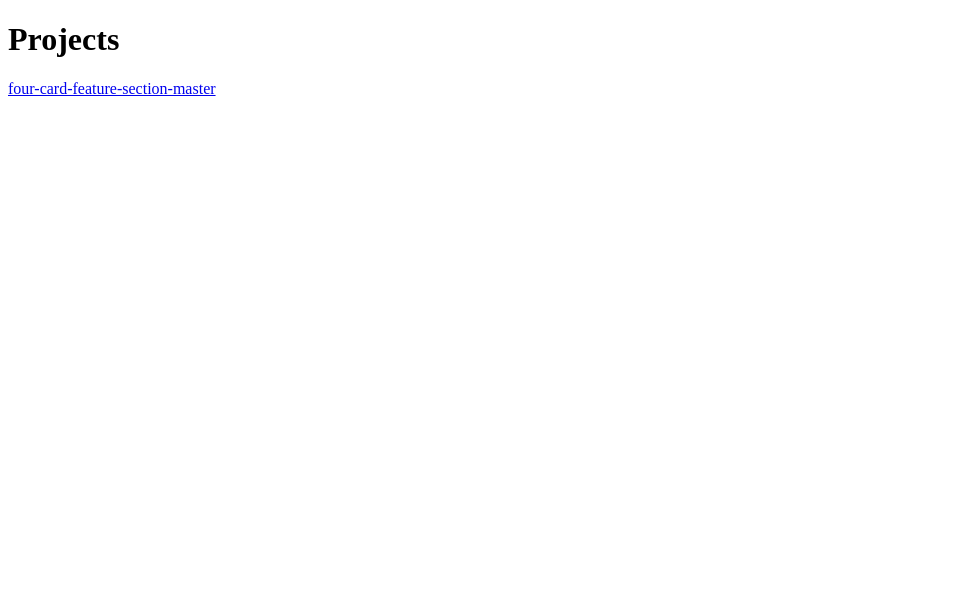
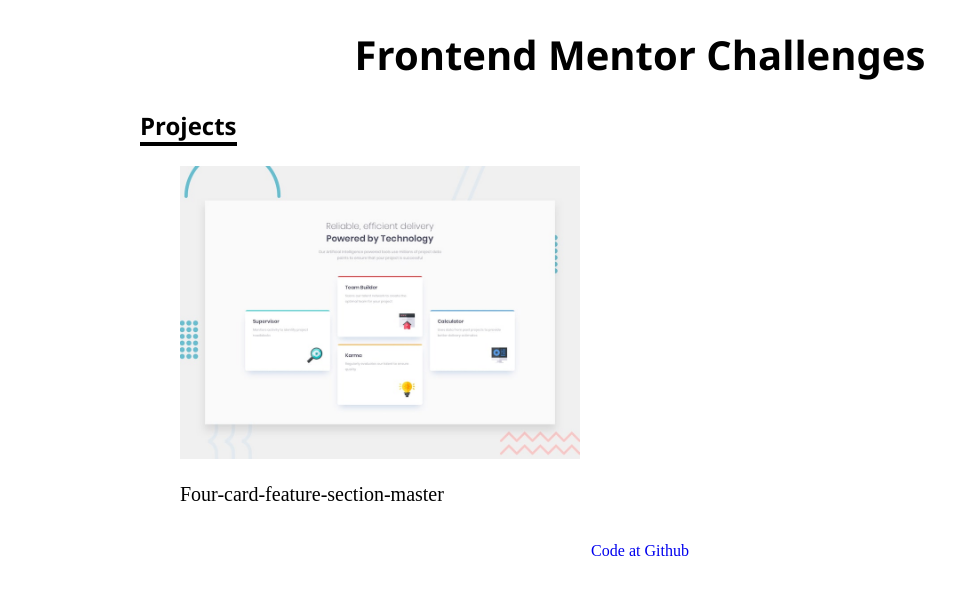
Before and after one commit to ErickLuizA/Frontend-mentor-challenges, a plain HTML site: page index.html in a window 1280 px wide. Shown: the whole page, without its empty margins (0-979 px from the left). Drawn offline with Linux system fonts and the light colour scheme.

Commit message:
main page

```diff
--- a/index.html
+++ b/index.html
@@ -3,10 +3,21 @@
 <head>
     <meta charset="UTF-8">
     <meta name="viewport" content="width=device-width, initial-scale=1.0">
+    <link rel="shortcut icon" href="favicon-32x32 copy.png" type="image/x-icon">
     <title>My Frontend mentor CHallenges</title>
+    <link rel="stylesheet" href="style.css">
 </head>
 <body>
-    <h1>Projects</h1>
-    <a href="./four-card-feature-section-master/index.html">four-card-feature-section-master</a>
+    <div>
+        <h1>Frontend Mentor Challenges</h1>
+        <h2>Projects</h2>
+        <ul class="list"></ul>
+    </div>
+
+    <footer>
+        <a href="https://github.com/ErickLuizA/Frontend-mentor-challenges">
+        Code at Github</a>
+    </footer>
+    <script src="index.js"></script>
 </body>
 </html>
--- /dev/null
+++ b/index.js
@@ -0,0 +1,24 @@
+const projects = [
+    {
+        name: 'four-card-feature-section-master'
+    }
+];
+
+const list = document.querySelector('.list');
+
+projects.forEach(({name}) => {
+    const listItem = document.createElement('li');
+    listItem.innerHTML = `
+        <a href = './${name}/index.html'>
+            <img src = './${name}/design/desktop-preview.jpg' alt = '${name}'>
+            <p> ${projectName(name)}  </p>
+        </a>
+    `
+
+    list.appendChild(listItem);
+});
+
+
+function projectName(name) {
+    return name.split(' ').map(word => word[0].toUpperCase() + word.slice(1))
+}
--- /dev/null
+++ b/style.css
@@ -0,0 +1,49 @@
+div {
+    max-width: 1000px;
+    margin: auto;
+}
+
+h1 {
+    text-align: center;
+    font-size: 40px;
+    font-family: 'Segoe UI', Tahoma, Geneva, Verdana, sans-serif;
+}
+
+h2 {
+    font-family: 'Segoe UI', Tahoma, Geneva, Verdana, sans-serif;
+    border-bottom: 4px solid #000;
+    width: fit-content;
+}
+
+ul {
+    display: flex;
+    flex-wrap: wrap;
+    list-style-type: none;
+}
+
+img {
+    width: 400px;
+}
+
+img:hover {
+    transform: scale(1.1);
+    transition: ease 1s;
+}
+
+a {
+    text-decoration: none;
+}
+
+p {
+    font-size: 20px;
+    color: #000;
+    width: fit-content;
+}
+
+p:hover {
+    color: #00f;
+}
+
+footer {
+    text-align: center;
+}
```
Also changed, not shown: favicon-32x32 copy.png (added).
